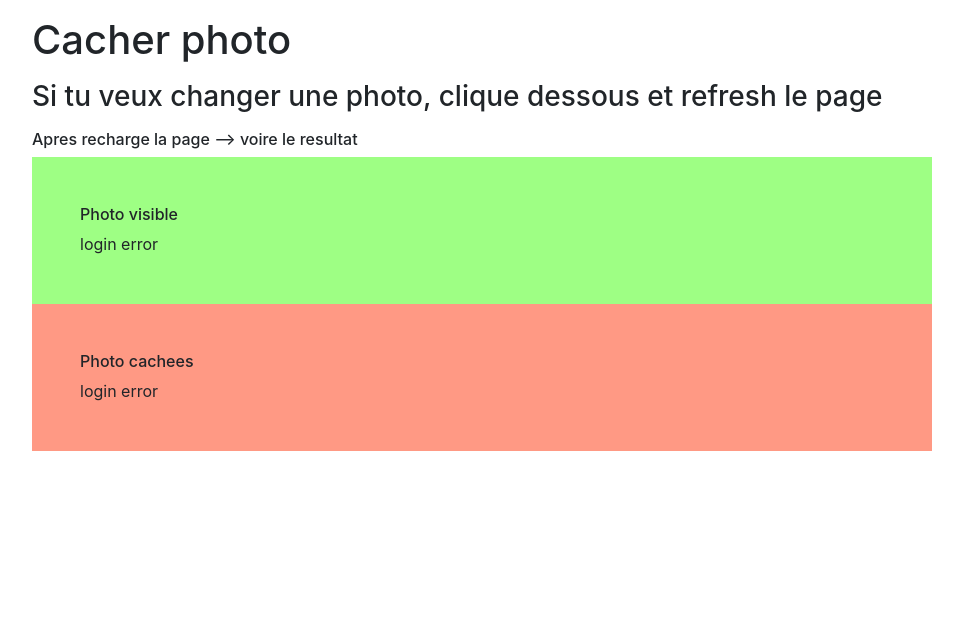
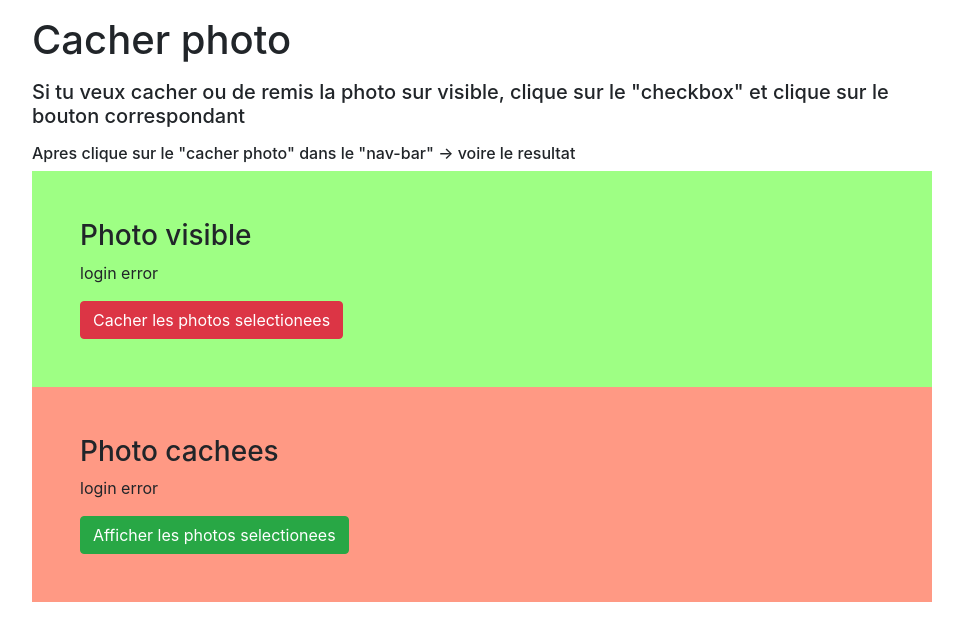
Before and after one commit to annevogel13/netflix-database, a PHP site: page /utilisateurFonctionalites/cacherPhoto.php in a window 1280 px wide. Shown: the part 80-721 px from the top of the page, without its empty margins (158-1121 px from the left). Run offline with PHP 8.4, Linux system fonts and the light colour scheme.

Commit message:
cacher/affiche marche

```diff
--- /dev/null
+++ b/files/utilisateurFonctionalites/cacher.php
@@ -0,0 +1,80 @@
+<?php
+
+
+
+function formCacher($conn, $utId){
+    if(!empty($_GET["id"])){
+        $utId = $_GET["id"];
+
+        recuperePhotosUtilisateur($conn, $utId, 0);
+
+        if(isset($_POST['cacher'])){
+           if(!empty($_POST['photos'])){
+               foreach($_POST['photos'] as $photoId){
+                  // echo "value : ".$photoId."<br>";
+                   remplaceCacherDansPhoto($conn, $utId, $photoId , 1);
+                   header("Location: ./cacherPhoto.php?id=".$utId);
+               }
+           }
+
+       }
+    }
+}
+
+function formAfficher($conn, $utId){
+    if(!empty($_GET["id"])){
+        $utId = $_GET["id"];
+
+        recuperePhotosUtilisateur($conn, $utId, 1);
+
+        if(isset($_POST['afficher'])){
+           if(!empty($_POST['photos'])){
+               foreach($_POST['photos'] as $photoId){
+                   //echo "value : ".$photoId."<br>";
+                   remplaceCacherDansPhoto($conn, $utId, $photoId , 0);
+                   header("Location: ./cacherPhoto.php?id=".$utId);
+               }
+           }
+
+       }
+    }
+}
+
+function recuperePhotosUtilisateur($conn, $utId,  $cacher){
+    $sql = "SELECT utId, nomFich, photoId FROM  `p1905532`.`Photo` WHERE utId ='".$utId."' AND cacher ='".$cacher."'";
+    $result = $conn->query($sql);
+    if($result->num_rows > 0){
+        $id = 0 ;
+        while($row = $result -> fetch_assoc()){
+
+            $photoId = $row["photoId"];
+            $img = "<img src='../../images/" . $row["nomFich"] . "' class='singleImage'>";
+
+            echo $img."<input type=\"checkbox\" id=\"".$row["nomFich"]."\" name='photos[]' value=\"".$row["photoId"]."\">";
+            $id++;
+        }
+    }
+}
+
+function remplaceCacherDansPhoto($conn, $utId, $photoId , $cacher){
+    $sql = "SELECT * FROM `p1905532`.`Photo` WHERE photoId =".$photoId;
+    $result = $conn->query($sql);
+    if($result->num_rows > 0){
+        while($row = $result -> fetch_assoc()){
+
+        $sql1 = "REPLACE INTO `p1905532`.`Photo` SET ";
+            $l1 = "photoId ='".$photoId."',";
+            $l2 = "nomFich ='".$row["nomFich"]."',";
+            $l3 = "description ='".$row["description"]."',";
+            $l4 = "catId =".$row["catId"].",";
+            $l5 = "utId ='".$row["utId"]."',";
+            $l6 = "cacher = ".$cacher;
+        $sql1 = $sql1.$l1.$l2.$l3.$l4.$l5.$l6;
+     //   echo $sql1 ;
+        $result2 = $conn->query($sql1);
+        }
+    }
+}
+
+
+?>
--- a/files/utilisateurFonctionalites/cacherPhoto.php
+++ b/files/utilisateurFonctionalites/cacherPhoto.php
@@ -1,5 +1,3 @@
-<?php  session_start(); ?>
-
 <!doctype html>
 <html lang="fr">
 
@@ -15,6 +13,7 @@
 <body>
     <?php
         include '../fonctions.php';
+        include 'cacher.php';
         $conn = createConnection($servername, $username, $password);
     ?>
     <nav class="navbar" style="background-color: paleturquoise;">
@@ -26,46 +25,42 @@
 
     <div class="mx-auto" style="width: 900px;">
         <h1 class="mt-3">Cacher photo</h1>
-        <h3 class="mt-3">Si tu veux changer une photo, clique dessous et refresh le page</h3>
-        <h6 class="mt-3">Apres recharge la page --> voire le resultat</h6>
+        <h5 class="mt-3">Si tu veux cacher ou de remis la photo sur visible, clique sur le "checkbox" et clique sur le bouton correspondant</h5>
+        <h6 class="mt-3">Apres clique sur le "cacher photo" dans le "nav-bar" -> voire le resultat</h6>
 
         <div class="p-5" style="background-color: #9eff84;">
-        <h6>Photo visible</h6>
+            <h3>Photo visible</h3>
+            <form action='' method="POST">
+                <div>
                     <?php
 
                         if(!empty($_GET["id"])){
                             $utId = $_GET["id"];
 
-                 recuperePhotosUtilisateur($conn, $utId, 0);
-                 if(!empty($_GET["fichier"])){
-                    $photoId =  $_GET["fichier"];
-                    remplaceCacherDansPhoto($conn, $utId, $photoId, 1 );
-                    header("cacher.php?id='".$utId."'");
-                   // recuperePhotosUtilisateur($conn, $utId, 0);
-                }
+                            formCacher($conn, $utId);
+
                         }else echo "login error";
                     ?>
                 </div>
+                <button class="btn btn-danger mt-3" type="submit" name="cacher">Cacher les photos selectionees</button>
+            </form>
+        </div>
         <div class="p-5" style="background-color : #ff9984;">
-        <h6>Photo cachees</h6>
-
+            <h3>Photo cachees</h3>
+            <form action='' method="POST">
+                <div>
                     <?php
                     if(!empty($_GET["id"])){
                         $utId = $_GET["id"];
 
-                recuperePhotosUtilisateur($conn, $utId, 1);
-                if(!empty($_GET["fichier"])){
-                    $photoId =  $_GET["fichier"];
-                    remplaceCacherDansPhoto($conn, $utId, $photoId, 0 );
-                    header("cacher.php?id='".$utId."'");
-                   // recuperePhotosUtilisateur($conn, $utId, 1);
-                }
+                        formAfficher($conn, $utId);
+
                     }else echo "login error";
-
-           // remplaceCacherDansPhoto($conn, "AnneVogel", 666, 0 );
-           // echo "gdv";
-
                     ?>
+                <br>
+                <button class="btn btn-success mt-3" type="submit" name="afficher">Afficher les photos selectionees</button>
+            </div>
+            </form>
         </div>
 
         <?php
@@ -80,38 +75,16 @@
 
             }
 
-            function recuperePhotosUtilisateur($conn, $utId,  $cacher){
-                $sql = "SELECT utId, nomFich, photoId FROM  `p1905532`.`Photo` WHERE utId ='".$utId."' AND cacher ='".$cacher."'";
-                $result = $conn->query($sql);
-                if($result->num_rows > 0){
-                    while($row = $result -> fetch_assoc()){
-                        $photoId = $row["photoId"];
-                        $url="cacherPhoto.php?id=".$utId."&fichier=".$photoId;
-                        $onclick = "onclick = \"parent.location='".$url."'\"";
-                        echo "<img src='../../images/" . $row["nomFich"] . "' class='singleImage'". $onclick.">";
-                    }
-                }
+            if(!empty($_GET["fichier"])){
+                $photoId =  $_GET["fichier"];
+                remplaceCacherDansPhoto($conn, $utId, $photoId, 1 );
+                header("cacher.php?id='".$utId."'");
+               // recuperePhotosUtilisateur($conn, $utId, 0);
             }
 
-            function remplaceCacherDansPhoto($conn, $utId, $photoId , $cacher){
-                $sql = "SELECT * FROM `p1905532`.`Photo` WHERE photoId =".$photoId;
-                $result = $conn->query($sql);
-                if($result->num_rows > 0){
-                    while($row = $result -> fetch_assoc()){
 
-                    $sql1 = "REPLACE INTO `p1905532`.`Photo` SET ";
-                        $l1 = "photoId ='".$photoId."',";
-                        $l2 = "nomFich ='".$row["nomFich"]."',";
-                        $l3 = "description ='".$row["description"]."',";
-                        $l4 = "catId =".$row["catId"].",";
-                        $l5 = "utId ='".$row["utId"]."',";
-                        $l6 = "cacher = ".$cacher;
-                    $sql1 = $sql1.$l1.$l2.$l3.$l4.$l5.$l6;
-                 //   echo $sql1 ;
-                    $result2 = $conn->query($sql1);
-                    }
-                }
-            }
+
+
 
 
         ?>
```
Lines whose indentation alone changed are shown as unchanged.
